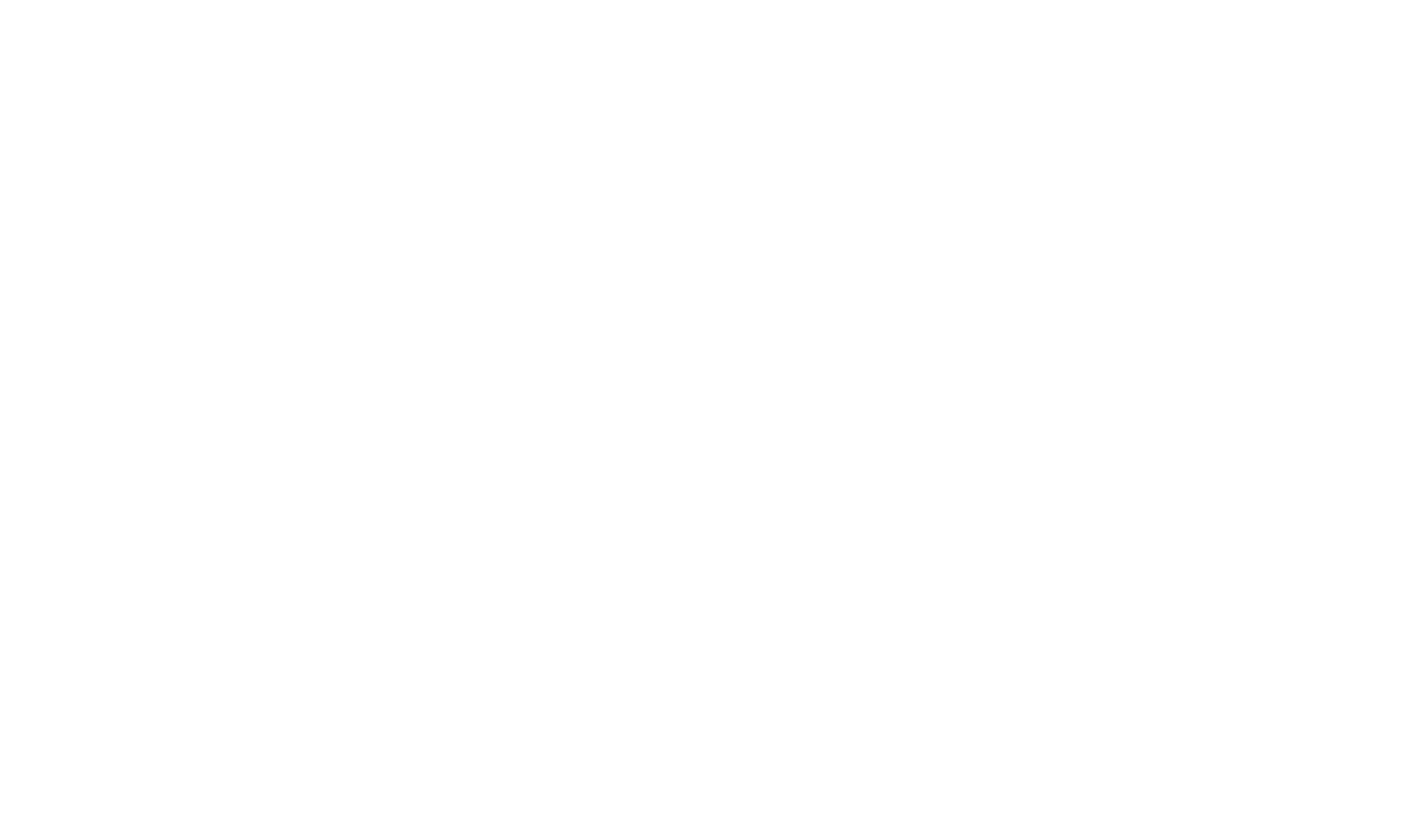
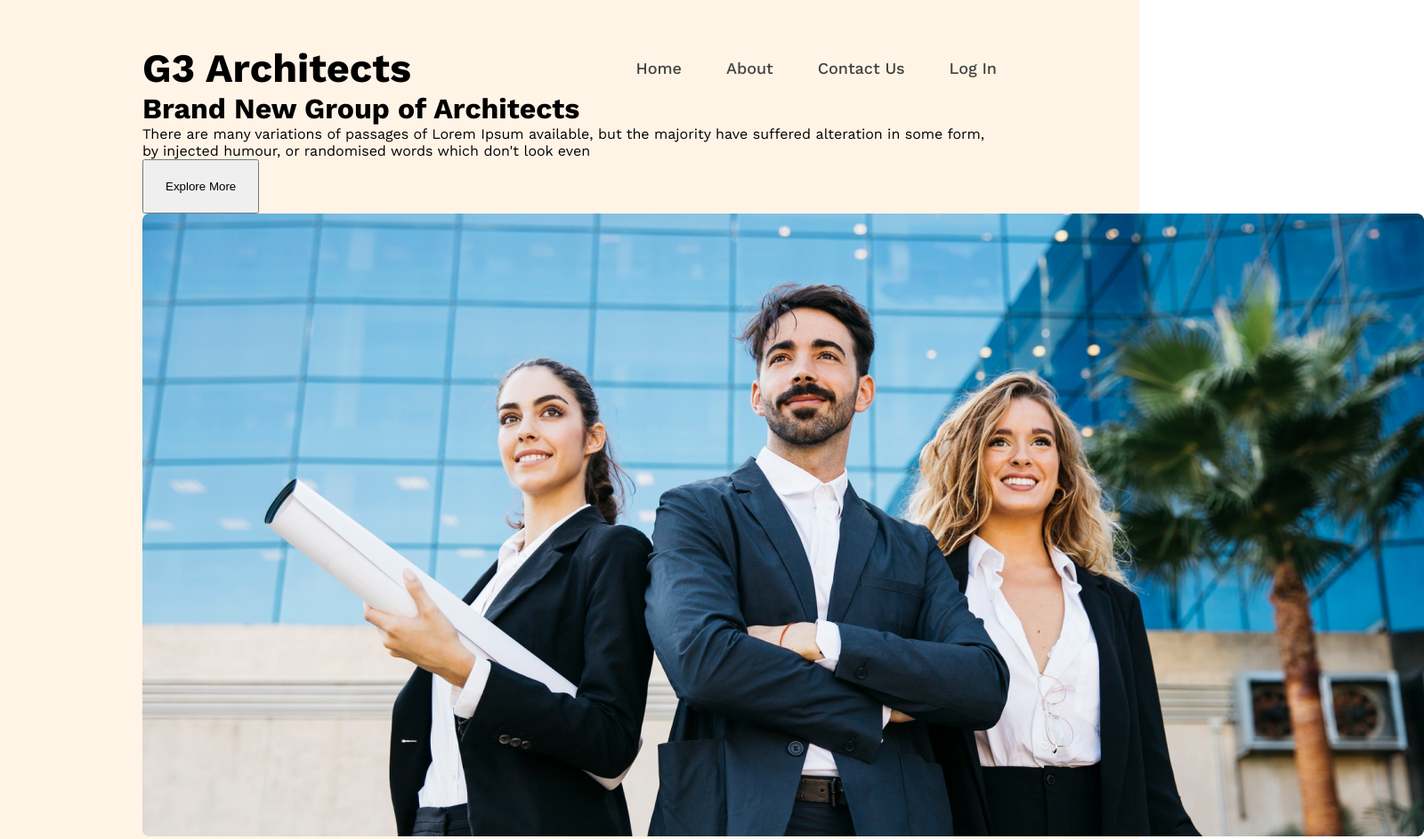
Before and after one commit to webdiv-rakib/g3-architects-project, a plain HTML site: page index.html in a window 1280 px wide. Shown: the whole page at 89% size, 1600 px wide, since content can reach past the window. Before the commit the page ends 800 px from the top, so only its background shows below. Drawn offline with nearby package versions, Linux system fonts and the light colour scheme.

Commit message:
nav bar design

```diff
--- a/index.html
+++ b/index.html
@@ -10,7 +10,24 @@
 
 <body>
     <header>
-
+        <nav>
+            <h1 class="brand">G3 Architects</h1>
+            <ul>
+                <li><a href="">Home</a></li>
+                <li><a href="">About</a></li>
+                <li><a href="">Contact Us</a></li>
+                <li><a href="">Log In</a></li>
+            </ul>
+        </nav>
+        <h1>Brand New
+            Group of Architects
+        </h1>
+        <p>There are many variations of passages of Lorem Ipsum available, but the majority have suffered alteration in
+            some form, by injected humour, or randomised words which don't look even</p>
+        <div>
+            <button class="btn">Explore More</button>
+        </div>
+        <img src="images/banner.png" alt="">
     </header>
     <main>
 
--- a/styles/style.css
+++ b/styles/style.css
@@ -8,3 +8,42 @@
 body {
     font-family: Work Sans;
 }
+
+header {
+    background-color: #FF900E1A;
+    padding-top: 50px;
+    padding-left: 160px;
+    padding-right: 160px;
+}
+
+nav {
+    display: flex;
+    justify-content: space-between;
+    align-items: center;
+}
+
+nav h1 {
+    font-size: 45px;
+    font-weight: 700;
+}
+
+ul {
+    display: flex;
+    gap: 50px;
+
+}
+
+ul li {
+    list-style: none;
+}
+
+ul li a {
+    text-decoration: none;
+    font-size: 18px;
+    font-weight: 500;
+    color: #424242;
+}
+
+.btn{
+    padding: 21px 24px;
+}
```
